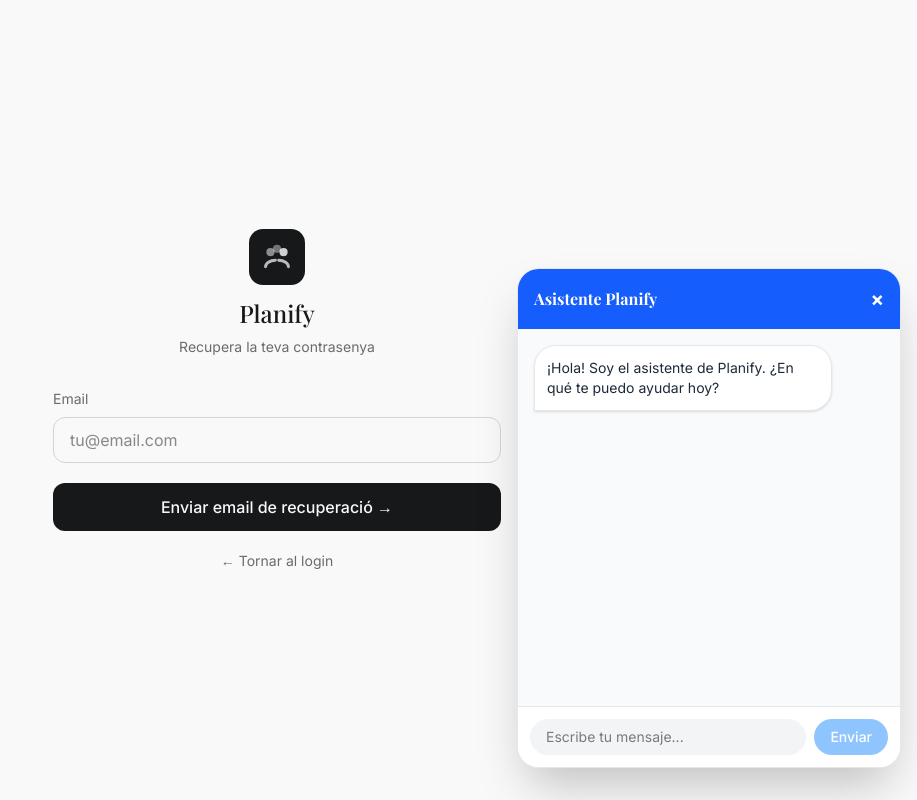
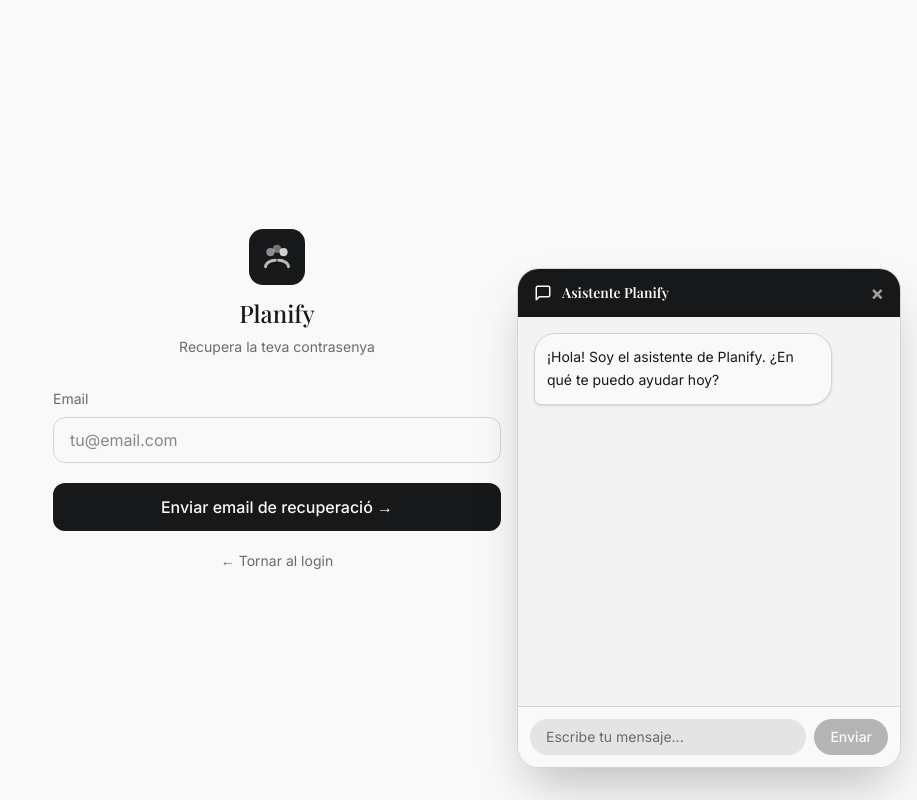
Before and after one commit to StudentPol/Software-, a Next.js app: page /auth/forgot-password in a window 1280 px wide. Both pictures are taken after a click on the button 1236 px from the left and 756 px from the top of the page. Shown: the whole page, without its empty margins (363-1280 px from the left). Built offline with nearby package versions, Linux system fonts and the light colour scheme; no server answers; a web font is replaced by a local one.

Commit message:
fix colores

```diff
--- a/app/page.tsx
+++ b/app/page.tsx
@@ -4,7 +4,7 @@
 import { createClient } from '@/lib/supabase'
 import { useRouter } from 'next/navigation'
 import { Avatar } from '@/components/Avatar'
-import { ThemeToggle } from '@/components/ThemeToggle'
+import { ThemeMenuItem } from '@/components/ThemeToggle'
 //import { useSearchParams } from 'next/navigation'
 //import { Suspense } from 'react'
 
@@ -177,10 +177,8 @@
               Planify
             </span>
           </div>
-          <div className="flex items-center gap-2">
-            <ThemeToggle />
-            {/* Avatar con menú desplegable */}
-            <div className="relative" ref={menuRef}>
+          {/* Avatar con menú desplegable */}
+          <div className="relative" ref={menuRef}>
             <button
               onClick={() => setMenuAbierto(v => !v)}
               className="flex items-center gap-2.5 bg-white/10 hover:bg-white/20 transition-colors rounded-2xl pl-3 pr-2 py-1.5 border-none cursor-pointer"
@@ -212,6 +210,8 @@
                     Ver perfil
                   </a>
                   <div className="border-t border-border" />
+                  <ThemeMenuItem />
+                  <div className="border-t border-border" />
                   <button
                     onClick={() => { setMenuAbierto(false); handleLogout() }}
                     className="w-full flex items-center gap-2.5 px-4 py-3 text-sm text-red-500 hover:bg-red-50 transition-colors bg-transparent border-none cursor-pointer text-left"
@@ -222,10 +222,9 @@
                 </div>
               </>
             )}
-            </div>{/* end relative */}
-          </div>{/* end flex gap-2 */}
-        </div>{/* end max-w-3xl */}
-      </div>{/* end header */}
+          </div>
+        </div>
+      </div>
 
       {/* Hero image */}
       <div className="mb-8 -mt-6 z-0 relative">
--- a/components/ThemeToggle.tsx
+++ b/components/ThemeToggle.tsx
@@ -2,30 +2,21 @@
 
 import { useTheme } from './ThemeProvider'
 
+// Botón para usar DENTRO del header oscuro (bg-foreground)
 export function ThemeToggle() {
   const { theme, toggle } = useTheme()
-
   return (
     <button
       onClick={toggle}
       aria-label={theme === 'dark' ? 'Activar modo claro' : 'Activar modo oscuro'}
-      className="
-        flex items-center justify-center
-        w-9 h-9 rounded-xl
-        bg-white/15 hover:bg-white/25
-        border-none cursor-pointer
-        transition-colors duration-200
-      "
-      title={theme === 'dark' ? 'Modo claro' : 'Modo oscuro'}
+      className="flex items-center justify-center w-9 h-9 rounded-xl bg-white/15 hover:bg-white/25 border-none cursor-pointer transition-colors duration-200"
     >
       {theme === 'dark' ? (
-        /* Sol — modo claro */
         <svg width="17" height="17" viewBox="0 0 24 24" fill="none" stroke="white" strokeWidth="2" strokeLinecap="round" strokeLinejoin="round">
           <circle cx="12" cy="12" r="4"/>
           <path d="M12 2v2M12 20v2M4.93 4.93l1.41 1.41M17.66 17.66l1.41 1.41M2 12h2M20 12h2M4.93 19.07l1.41-1.41M17.66 6.34l1.41-1.41"/>
         </svg>
       ) : (
-        /* Luna — modo oscuro */
         <svg width="16" height="16" viewBox="0 0 24 24" fill="none" stroke="white" strokeWidth="2" strokeLinecap="round" strokeLinejoin="round">
           <path d="M21 12.79A9 9 0 1 1 11.21 3 7 7 0 0 0 21 12.79z"/>
         </svg>
@@ -33,3 +24,31 @@
     </button>
   )
 }
+
+// Ítem para usar DENTRO del menú desplegable (fondo claro)
+export function ThemeMenuItem() {
+  const { theme, toggle } = useTheme()
+  return (
+    <button
+      onClick={toggle}
+      className="w-full flex items-center gap-2.5 px-4 py-3 text-sm text-foreground hover:bg-accent transition-colors bg-transparent border-none cursor-pointer text-left"
+    >
+      {theme === 'dark' ? (
+        <>
+          <svg width="14" height="14" viewBox="0 0 24 24" fill="none" stroke="currentColor" strokeWidth="2" strokeLinecap="round" strokeLinejoin="round">
+            <circle cx="12" cy="12" r="4"/>
+            <path d="M12 2v2M12 20v2M4.93 4.93l1.41 1.41M17.66 17.66l1.41 1.41M2 12h2M20 12h2M4.93 19.07l1.41-1.41M17.66 6.34l1.41-1.41"/>
+          </svg>
+          Modo claro
+        </>
+      ) : (
+        <>
+          <svg width="14" height="14" viewBox="0 0 24 24" fill="none" stroke="currentColor" strokeWidth="2" strokeLinecap="round" strokeLinejoin="round">
+            <path d="M21 12.79A9 9 0 1 1 11.21 3 7 7 0 0 0 21 12.79z"/>
+          </svg>
+          Modo oscuro
+        </>
+      )}
+    </button>
+  )
+}
--- a/components/chatbot.tsx
+++ b/components/chatbot.tsx
@@ -54,63 +54,82 @@
   return (
     <div className="fixed bottom-4 right-4 z-50">
       {isOpen && (
-        <div className="mb-4 w-80 sm:w-96 bg-white rounded-2xl shadow-2xl border border-gray-200 overflow-hidden flex flex-col h-[500px]">
-          <div className="bg-blue-600 text-white p-4 flex justify-between items-center">
-            <h3 className="font-bold">Asistente Planify</h3>
-            <button onClick={() => setIsOpen(false)} className="hover:text-gray-200 text-xl font-bold">
+        <div className="mb-4 w-80 sm:w-96 rounded-2xl shadow-2xl border border-border overflow-hidden flex flex-col h-[500px] bg-background">
+
+          {/* Header — usa bg-foreground igual que el resto de la app */}
+          <div className="bg-foreground px-4 py-3.5 flex justify-between items-center flex-shrink-0">
+            <div className="flex items-center gap-2.5">
+              <svg width="18" height="18" viewBox="0 0 24 24" fill="none" stroke="currentColor" strokeWidth="2" strokeLinecap="round" strokeLinejoin="round" className="text-background">
+                <path d="M21 15a2 2 0 0 1-2 2H7l-4 4V5a2 2 0 0 1 2-2h14a2 2 0 0 1 2 2z"/>
+              </svg>
+              <h3 className="font-semibold text-background text-sm">Asistente Planify</h3>
+            </div>
+            <button
+              onClick={() => setIsOpen(false)}
+              className="text-background/60 hover:text-background transition-colors text-xl font-bold leading-none bg-transparent border-none cursor-pointer"
+            >
               ×
             </button>
           </div>
 
-          <div className="flex-1 overflow-y-auto p-4 space-y-4 bg-gray-50">
+          {/* Mensajes */}
+          <div className="flex-1 overflow-y-auto p-4 space-y-3 bg-accent/30">
             {messages.map((msg, i) => (
               <div key={i} className={`flex ${msg.role === 'user' ? 'justify-end' : 'justify-start'}`}>
-                <div className={`p-3 rounded-2xl max-w-[85%] ${
+                <div className={`p-3 rounded-2xl max-w-[85%] text-sm leading-relaxed ${
                   msg.role === 'user'
-                    ? 'bg-blue-600 text-white rounded-br-none'
-                    : 'bg-white text-gray-800 border border-gray-200 rounded-bl-none shadow-sm'
+                    ? 'bg-foreground text-background rounded-br-sm'
+                    : 'bg-background text-foreground border border-border rounded-bl-sm shadow-sm'
                 }`}>
-                  <p className="text-sm">{msg.content}</p>
+                  {msg.content}
                 </div>
               </div>
             ))}
             {isLoading && (
               <div className="flex justify-start">
-                <div className="bg-white border border-gray-200 p-3 rounded-2xl rounded-bl-none shadow-sm text-gray-500 text-sm">
-                  Escribiendo...
+                <div className="bg-background border border-border px-4 py-3 rounded-2xl rounded-bl-sm shadow-sm">
+                  <div className="flex gap-1 items-center">
+                    <span className="w-1.5 h-1.5 bg-muted-foreground rounded-full animate-bounce" style={{ animationDelay: '0ms' }} />
+                    <span className="w-1.5 h-1.5 bg-muted-foreground rounded-full animate-bounce" style={{ animationDelay: '150ms' }} />
+                    <span className="w-1.5 h-1.5 bg-muted-foreground rounded-full animate-bounce" style={{ animationDelay: '300ms' }} />
+                  </div>
                 </div>
               </div>
             )}
             <div ref={messagesEndRef} />
           </div>
 
-          <form onSubmit={sendMessage} className="p-3 bg-white border-t border-gray-200 flex gap-2">
+          {/* Input */}
+          <div className="p-3 bg-background border-t border-border flex gap-2 flex-shrink-0">
             <input
               type="text"
               value={input}
               onChange={(e) => setInput(e.target.value)}
+              onKeyDown={(e) => { if (e.key === 'Enter' && !e.shiftKey) { e.preventDefault(); sendMessage(e as any) } }}
               placeholder="Escribe tu mensaje..."
-              className="flex-1 px-4 py-2 bg-gray-100 border-transparent rounded-full focus:ring-2 focus:ring-blue-600 focus:outline-none text-sm text-black"
+              className="flex-1 px-4 py-2 bg-accent text-foreground border-none rounded-full focus:ring-2 focus:ring-ring focus:outline-none text-sm placeholder:text-muted-foreground"
               disabled={isLoading}
             />
             <button
-              type="submit"
+              type="button"
+              onClick={(e) => sendMessage(e as any)}
               disabled={isLoading || !input.trim()}
-              className="bg-blue-600 text-white px-4 py-2 rounded-full hover:bg-blue-700 disabled:bg-blue-300 transition-colors text-sm font-medium"
+              className="bg-foreground text-background px-4 py-2 rounded-full hover:opacity-90 disabled:opacity-30 transition-opacity text-sm font-medium border-none cursor-pointer"
             >
               Enviar
             </button>
-          </form>
+          </div>
         </div>
       )}
 
+      {/* Botón flotante */}
       {!isOpen && (
         <button
           onClick={() => setIsOpen(true)}
-          className="bg-blue-600 hover:bg-blue-700 text-white rounded-full p-4 shadow-xl flex items-center justify-center transition-transform hover:scale-105"
+          className="bg-foreground hover:opacity-90 text-background rounded-full p-4 shadow-xl flex items-center justify-center transition-all hover:scale-105 border-none cursor-pointer"
         >
-          <svg xmlns="http://www.w3.org/2000/svg" width="24" height="24" viewBox="0 0 24 24" fill="none" stroke="currentColor" strokeWidth="2" strokeLinecap="round" strokeLinejoin="round">
-            <path d="M21 15a2 2 0 0 1-2 2H7l-4 4V5a2 2 0 0 1 2-2h14a2 2 0 0 1 2 2z"></path>
+          <svg xmlns="http://www.w3.org/2000/svg" width="22" height="22" viewBox="0 0 24 24" fill="none" stroke="currentColor" strokeWidth="2" strokeLinecap="round" strokeLinejoin="round">
+            <path d="M21 15a2 2 0 0 1-2 2H7l-4 4V5a2 2 0 0 1 2-2h14a2 2 0 0 1 2 2z"/>
           </svg>
         </button>
       )}
```
